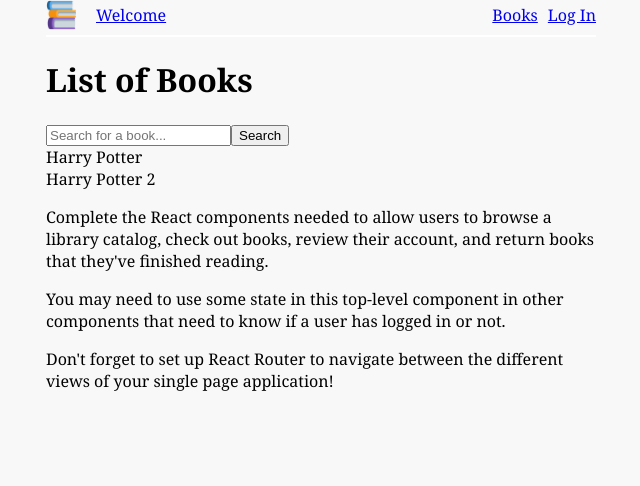
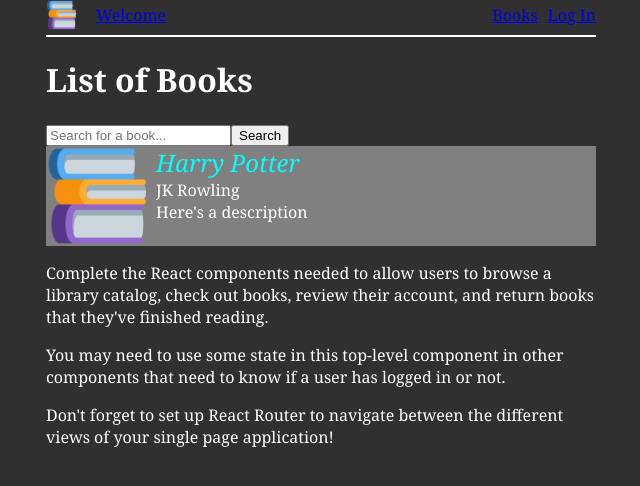
Before and after one commit to ZacharyB-lab/-2510-BookBuddy.Starter, a React (Vite) app: page / in a window 1280 px wide. Shown: the top 486 px of the page, without its empty margins (319-959 px from the left). Built offline with nearby package versions, Linux system fonts and the light colour scheme.

Commit message:
Made Book Blocks

```diff
--- a/src/App.css
+++ b/src/App.css
@@ -1,6 +1,6 @@
 body {
   font-family: Georgia, serif;
-  background-color: #f8f8f8;
+  background-color: #303030;
   margin: 0;
   padding: 0;
 }
@@ -14,6 +14,7 @@ body {
 .app {
   max-width: 550px;
   margin: 0 auto;
+  color: white;
 }
 nav {
   display: flex;
@@ -26,3 +27,24 @@ nav {
 .spacer {
   flex-grow: 1;
 }
+
+#book-image {
+  width: 100px;
+  margin-right: 10px;
+}
+
+.singlebook {
+  display: flex;
+  flex-direction: row;
+  background-color: gray;
+}
+
+.title {
+  font-size: x-large;
+  font-style: italic;
+  color: aqua;
+}
+
+.author {
+  color: white;
+}
--- a/src/App.jsx
+++ b/src/App.jsx
@@ -5,18 +5,26 @@ function App() {
     <div className="app">
       <nav>
         <img id="logo-image" src="books.png" />
-        <a href="#">Welcome</a>
+        <a href="home">Welcome</a>
         <div className="spacer"></div>
-        <a href="#">Books</a>
-        <a href="#">Log In</a>
+        <a href="list">Books</a>
+        <a href="login">Log In</a>
       </nav>
       <h1>List of Books</h1>
       <div>
         <input placeholder="Search for a book..."></input>
         <button>Search</button>
       </div>
-      <Book title="Harry Potter" />
-      <Book title="Harry Potter 2" />
+      <div className="singlebook">
+        <img id="book-image" src="books.png" />
+        <div className="information">
+          <div className="title">
+            <Book title="Harry Potter" />
+          </div>
+          <div className="author">JK Rowling</div>
+          <div>Here's a description</div>
+        </div>
+      </div>
 
       <p>
         Complete the React components needed to allow users to browse a library
```
